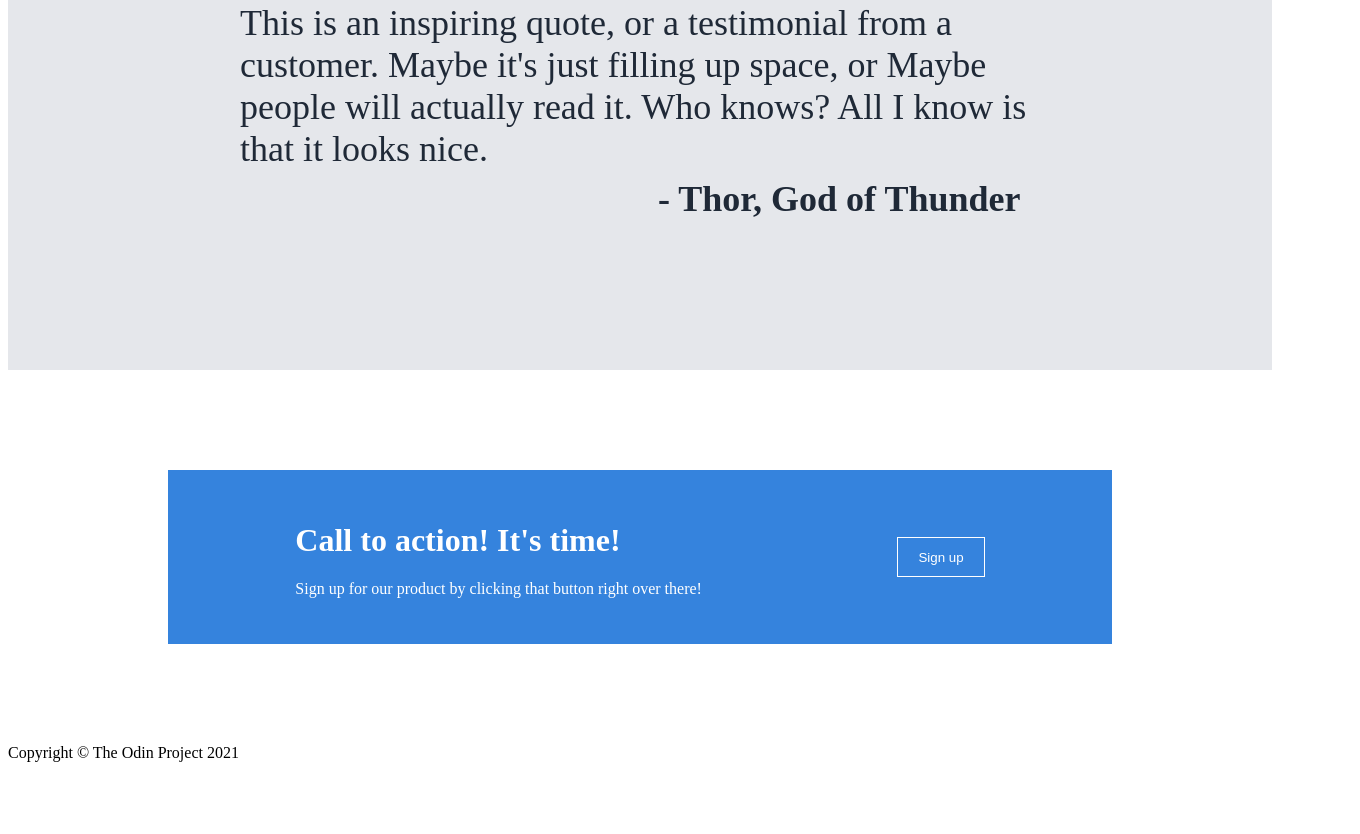
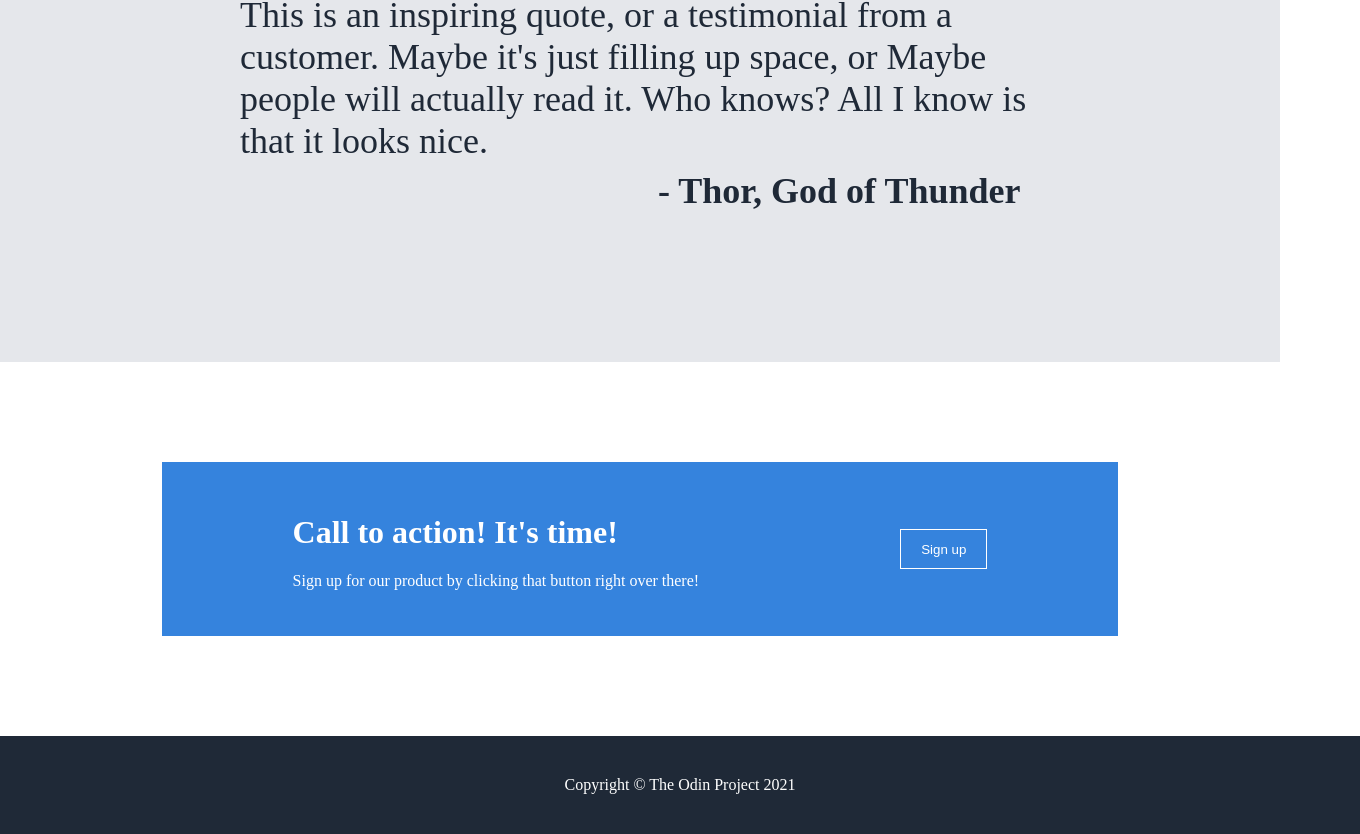
Before and after one commit to kriscodesstuff/landing-page, a plain HTML site: page index.html in a window 1280 px wide. Shown: the part 1051-1885 px from the top of the page, 1360 px wide, since content can reach past the window. Before the commit the page ends 1821 px from the top, so only its background shows below. Drawn offline with Linux system fonts and the light colour scheme.

Commit message:
Finish styling footer

```diff
--- a/style.css
+++ b/style.css
@@ -1,3 +1,8 @@
+body{
+    width: 100vw;
+    padding: 0;
+    margin: 0;
+}
 nav{
     display: flex;
     justify-content: space-around;
@@ -131,3 +136,11 @@ nav ul{
     border: 1px solid white;
     color: white;
 }
+
+footer{
+    width: 100%;
+    background-color: #1F2937;
+    padding: 40px;
+    color: white;
+    text-align: center;
+}
```
